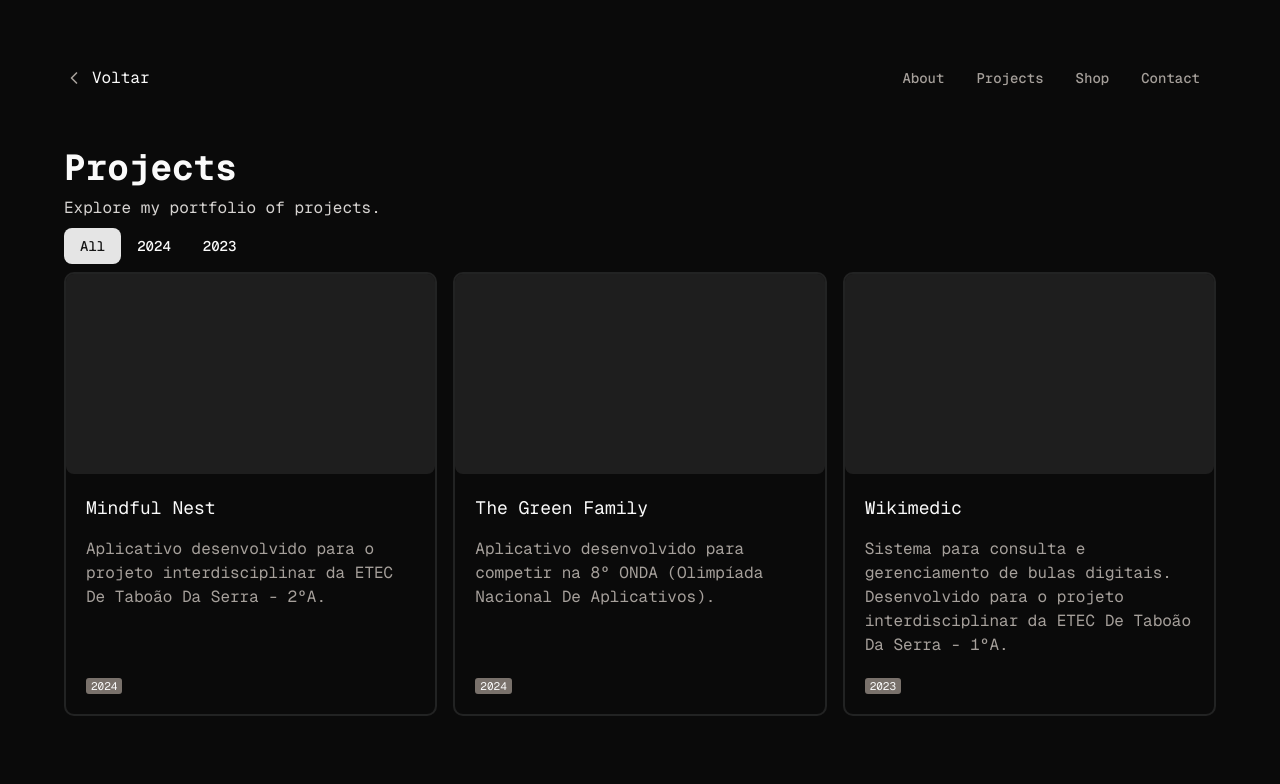
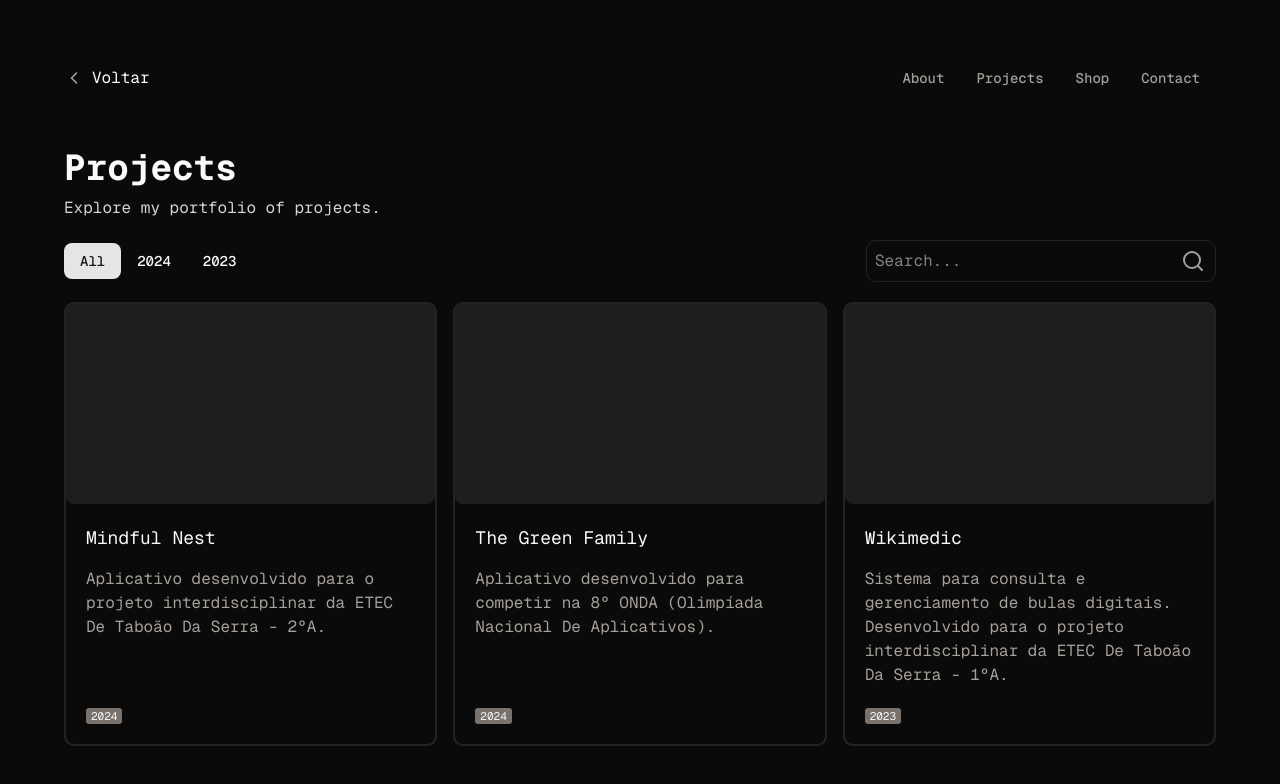
Before and after one commit to https-dre/portfolio, a Next.js app: page /projects in a window 1280 px wide. Shown: the top 784 px of the page. Built offline with nearby package versions, Linux system fonts and the light colour scheme.

Commit message:
feat: adicionar funcionalidade de busca e reorganizar filtragem de projetos

```diff
--- a/src/app/projects/page.tsx
+++ b/src/app/projects/page.tsx
@@ -1,6 +1,7 @@
 'use client';
 import { useRouter } from "next/navigation";
 import { Button } from "@/components/ui/button";
+import { Search } from "lucide-react";
 import Header from "@/components/Header";
 import Project from "@/components/Project";
 import React from 'react';
@@ -32,15 +33,28 @@ const projects = [
 const Projects = () => {
     const router = useRouter();
     const [year, setYear] = React.useState("All");
+    const [searchContent, setSearchContent] = React.useState("");
 
     const years_list = React.useMemo(() => {
         return [...new Set(projects.map(project => project.year))];
     }, []);
 
     const filteredProjects = React.useMemo(() => {
-        if (year === "All") return projects;
+        if (year === "All" && searchContent.trim() == "") return projects;
+
+        if (searchContent.trim() == "") {
             return projects.filter(project => project.year === parseInt(year));
-    }, [year]);
+        }
+
+        if (year === "All") {
+            return projects.filter(project => project.name.toLowerCase()
+            .includes(searchContent.toLowerCase()));
+        }
+
+        return projects.filter(project => project.year === parseInt(year) && project.name.toLowerCase()
+            .includes(searchContent.toLowerCase()));
+
+    }, [year, searchContent]);
 
     return (
         <div className="flex flex-col lg:items-center font-mono p-12">
@@ -51,7 +65,8 @@ const Projects = () => {
                 <h1 className="text-4xl font-bold">Projects</h1>
                 <p className="text-stone-300 my-2">Explore my portfolio of projects.</p>
 
-                <div className="my-2">
+                <div className="my-[20px] flex items-center justify-between">
+                    <div>
                         <Button
                             variant={year === "All" ? "default" : "ghost"}
                             onClick={() => setYear("All")}
@@ -68,6 +83,14 @@ const Projects = () => {
                             </Button>
                         ))}
                     </div>
+                    <div className="flex w-[350px] relative border rounded-lg p-2 focus:outline-none">
+                        <input type="text" placeholder="Search..." className="border-0 focus:outline-none w-[90%]"
+                            onChange={(e) => setSearchContent(e.target.value)} value={searchContent} />
+                        <Search className="absolute m-0 text-stone-400 right-[10px]" />
+                    </div>
+
+                </div>
+
 
 
                 <div className="grid grid-cols-1 sm:grid-cols-2 md:grid-cols-3 lg:grid-cols-3 gap-4">
```
Lines whose indentation alone changed are shown as unchanged.
